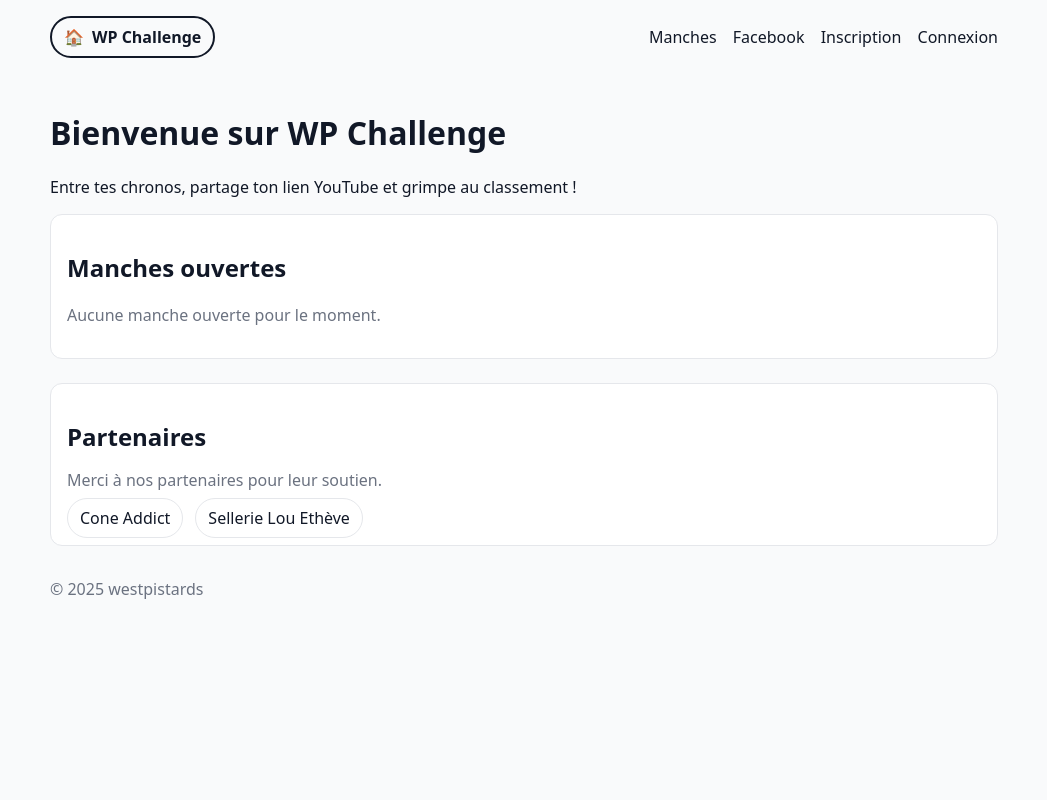
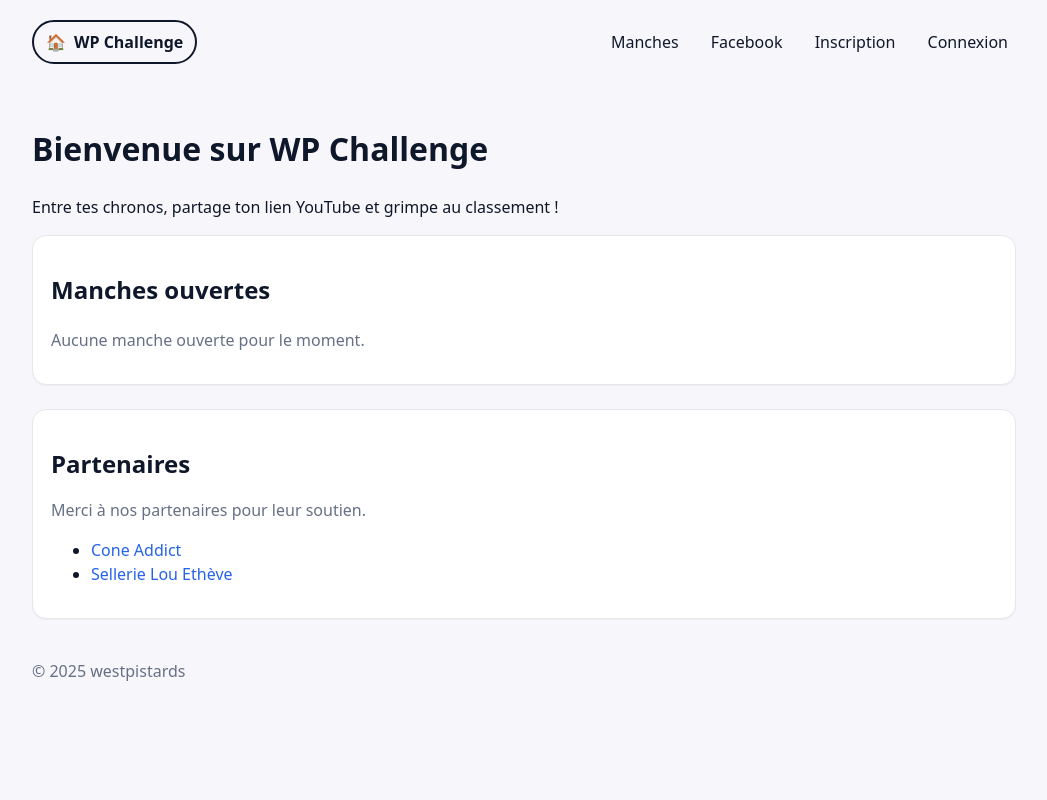
Before and after one commit to cmoulaman-ux/Westpistards-Challenge, a Flask app: page / in a window 1280 px wide. Shown: the whole page, without its empty margins (116-1163 px from the left). Run offline with Flask 3, Linux system fonts and the light colour scheme; some libraries are stand-ins or nearby versions.

Commit message:
UI refresh: thème, boutons, tableaux, badges, formulaires

```diff
--- a/static/style.css
+++ b/static/style.css
@@ -1,75 +1,148 @@
-:root{ --bg:#f9fafb; --card:#ffffff; --text:#111827; --muted:#6b7280; --primary:#2563eb; --danger:#dc2626; --border:#e5e7eb; }
+/* ===== Thème clair équilibré ===== */
+:root{
+  --bg:#f7f7fb;        /* fond légèrement grisé, moins flashy que blanc pur */
+  --card:#ffffff;      /* cartes / blocs */
+  --text:#0f172a;      /* gris bleuté foncé, très lisible */
+  --muted:#667085;     /* gris moyen pour les infos secondaires */
+  --primary:#2563eb;   /* bleu moderne */
+  --primary-weak:#e8efff;
+  --danger:#dc2626;
+  --warn:#f59e0b;
+  --success:#16a34a;
+  --border:#e5e7eb;    /* contours discrets */
+  --ring: rgba(37,99,235,.35);
+}
+
+/* ===== Reset & base ===== */
 *{ box-sizing:border-box; }
-body{ margin:0; font-family:system-ui,-apple-system,Segoe UI,Roboto,Ubuntu; background:var(--bg); color:var(--text); }
-.container{ max-width:980px; margin:0 auto; padding:16px; }
-.nav{ display:flex; justify-content:space-between; align-items:center; }
-.brand{ font-weight:700; text-decoration:none; color:var(--text); }
-nav a{ margin-left:12px; text-decoration:none; color:var(--text); }
-.grid2{ display:grid; grid-template-columns:1fr 1fr; gap:16px; }
-.card{ background:var(--card); border:1px solid var(--border); border-radius:12px; padding:16px; }
-.cards{ list-style:none; padding:0; display:grid; grid-template-columns:1fr 1fr; gap:16px; }
-.btn{ background:var(--primary); color:white; border:none; padding:10px 14px; border-radius:8px; cursor:pointer; text-decoration:none; display:inline-block; }
-.btn.outline{ background:white; color:var(--primary); border:1px solid var(--primary); }
-.btn.danger{ background:var(--danger); }
-.form{ display:grid; gap:12px; max-width:460px; }
-.form input, .form select, .form textarea{ width:100%; padding:10px; border:1px solid var(--border); border-radius:8px; }
-.table{ width:100%; border-collapse:collapse; background:var(--card); border:1px solid var(--border); }
-.table th, .table td{ padding:10px; border-bottom:1px solid var(--border); }
-.table th{ text-align:left; background:#f3f4f6; }
-.row{ display:flex; gap:8px; align-items:center; }
-.flash{ list-style:none; padding:0; }
-.flash li{ margin:8px 0; padding:10px; border-radius:8px; }
-.flash li.success{ background:#d1fae5; }
-.flash li.error{ background:#fee2e2; }
-.flash li.info{ background:#dbeafe; }
-.muted{ color:var(--muted); }
+html, body{ height:100%; }
 body{
   margin:0;
-  font-family:system-ui,-apple-system,Segoe UI,Roboto,Ubuntu;
+  font-family: ui-sans-serif, system-ui, -apple-system, Segoe UI, Roboto, Ubuntu, Cantarell, "Helvetica Neue", Arial;
   background:var(--bg);
   color:var(--text);
+  line-height:1.5;
 }
-/* Bouton d’accueil plus visible (WP Challenge) */
+img{ max-width:100%; height:auto; display:block; }
+a{ color:var(--primary); text-decoration:none; }
+a:hover{ text-decoration:underline; }
+
+/* ===== Layout ===== */
+.container{ max-width:1024px; margin:0 auto; padding:20px; }
+.nav{ display:flex; justify-content:space-between; align-items:center; gap:16px; }
+
+/* Marque (lien Accueil) */
 .brand{
-  display:inline-flex;
-  align-items:center;
-  gap:8px;
+  display:inline-flex; align-items:center; gap:8px;
   font-weight:800;
-  text-decoration:none;
-  color:var(--text);
   padding:8px 12px;
   border:2px solid var(--text);
   border-radius:999px;
-  transition:background .15s, color .15s, border-color .15s;
+  color:var(--text);
+  text-decoration:none;
+  transition:background .15s, color .15s, border-color .15s, transform .06s;
 }
-.brand:hover,
-.brand:focus{
-  background:var(--text);
-  color:#fff;
-  outline:none;
+.brand:hover, .brand:focus{ background:var(--text); color:#fff; outline:none; }
+.brand:active{ transform:translateY(1px); }
+.brand:focus-visible{ box-shadow:0 0 0 3px var(--ring); }
+
+/* Nav droite */
+nav a{
+  margin-left:12px;
+  padding:6px 8px;
+  border-radius:8px;
+  color:var(--text);
 }
-.brand:focus-visible{
-  box-shadow:0 0 0 3px rgba(37,99,235,.35);
+nav a:hover{
+  background:var(--primary-weak);
+  text-decoration:none;
 }
 
-/* Liens partenaires en "pills" */
-.links{
-  list-style:none;
-  padding:0;
-  margin:8px 0 0 0;
-  display:flex;
-  gap:12px;
-  flex-wrap:wrap;
+/* ===== Cards & sections ===== */
+.card{
+  background:var(--card);
+  border:1px solid var(--border);
+  border-radius:14px;
+  padding:16px 18px;
+  box-shadow: 0 1px 0 rgba(16,24,40,.04);
 }
-.links a{
+.grid2{ display:grid; grid-template-columns:1fr 1fr; gap:16px; }
+@media (max-width:720px){ .grid2{ grid-template-columns:1fr; } }
+
+/* ===== Boutons ===== */
+.btn{
+  display:inline-block;
+  background:var(--primary);
+  color:#fff;
+  border:1px solid var(--primary);
+  padding:10px 14px;
+  border-radius:10px;
+  cursor:pointer;
+  font-weight:600;
   text-decoration:none;
+  transition: transform .06s, box-shadow .15s, background .15s, border-color .15s;
+}
+.btn:hover{ box-shadow:0 2px 10px rgba(37,99,235,.25); text-decoration:none; }
+.btn:active{ transform:translateY(1px); }
+.btn.outline{ background:#fff; color:var(--primary); }
+.btn.danger{ background:var(--danger); border-color:var(--danger); }
+
+/* ===== Formulaires ===== */
+.form{ display:grid; gap:12px; max-width:520px; }
+.form label{ font-weight:600; }
+.form input, .form select, .form textarea{
+  width:100%;
+  padding:10px 12px;
   border:1px solid var(--border);
+  border-radius:10px;
+  background:#fff;
+}
+.form input:focus, .form select:focus, .form textarea:focus{
+  outline:none; border-color:var(--primary);
+  box-shadow:0 0 0 3px var(--ring);
+}
+
+/* ===== Tableaux ===== */
+.table{
+  width:100%;
+  border-collapse:separate;
+  border-spacing:0;
+  background:var(--card);
+  border:1px solid var(--border);
+  border-radius:12px;
+  overflow:hidden;
+}
+.table th, .table td{
+  padding:12px 12px;
+  border-bottom:1px solid var(--border);
+}
+.table thead th{
+  background:#f3f4f6;
+  text-align:left;
+  font-weight:700;
+}
+.table tbody tr:hover{ background:#fafafa; }
+
+/* ===== Badges (statuts) ===== */
+.badge{
+  display:inline-block;
+  padding:4px 8px;
   border-radius:999px;
-  padding:8px 12px;
-  color:var(--text);
+  font-size:.85rem;
+  font-weight:600;
+  border:1px solid var(--border);
 }
-.links a:hover{
-  background:var(--text);
-  color:#fff;
-  border-color:var(--text);
-}
+.badge.pending{ background:#fff; color:var(--muted); }
+.badge.approved{ background:#ecfdf5; color:var(--success); border-color:#bbf7d0; }
+.badge.rejected{ background:#fef2f2; color:var(--danger); border-color:#fecaca; }
+
+/* ===== Flash ===== */
+.flash{ list-style:none; padding:0; margin:12px 0; }
+.flash li{ margin:8px 0; padding:10px 12px; border-radius:10px; }
+.flash li.success{ background:#ecfdf5; border:1px solid #bbf7d0; }
+.flash li.error{ background:#fef2f2; border:1px solid #fecaca; }
+.flash li.info{ background:#eff6ff; border:1px solid #bfdbfe; }
+
+/* ===== Utilitaires ===== */
+.row{ display:flex; gap:8px; align-items:center; }
+.muted{ color:var(--muted); }
```
